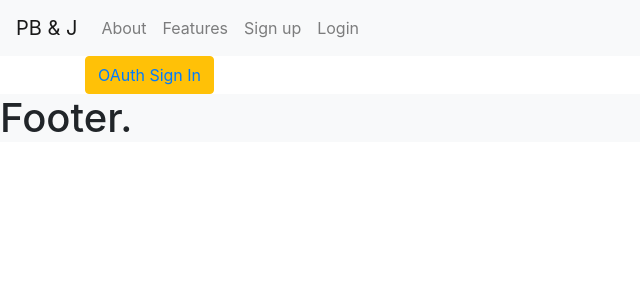
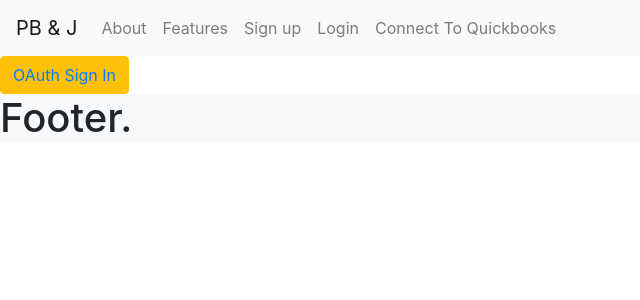
Before and after one commit to adamomeister/react-pb-and-j, a React (Create React App) app: page /quickbooksconnect in a window 1280 px wide. Shown: the top 300 px of the page, without its empty margins (0-640 px from the left). Built offline with nearby package versions, Linux system fonts and the light colour scheme.

Commit message:
add admin conditional button for quickbooks via quickbooksconnect.jsx

```diff
--- a/package.json
+++ b/package.json
@@ -3,11 +3,14 @@
   "version": "0.1.0",
   "private": true,
   "dependencies": {
+    "@casl/ability": "^3.0.0",
+    "@casl/react": "^1.0.1",
     "axios": "^0.18.0",
+    "prop-types": "^15.7.2",
     "react": "^16.7.0",
     "react-dom": "^16.7.0",
     "react-router-dom": "^4.3.1",
-    "react-scripts": "2.1.3"
+    "react-scripts": "^2.1.5"
   },
   "scripts": {
     "start": "PORT=3030 react-scripts start",
--- a/src/App.js
+++ b/src/App.js
@@ -12,7 +12,7 @@ class App extends Component {
         <NavBar />
       </header>
       <div className="container">
-        <button className="btn btn-warning"><a href="https://appcenter.intuit.com/connect/oauth2?client_id=Q0PvPlI6Vc6oEWJD4AeumjFSSLdQI4HSniUXk1weWXIGDJlawv&redirect_uri=http%3A%2F%2Flocalhost%3A3000%2Fcallback&response_type=code&scope=com.intuit.quickbooks.accounting&state=randomState">OAuth Sign In</a></button>
+
       </div>
       <Footer />
       </div>
--- /dev/null
+++ b/src/components/Can.js
@@ -0,0 +1,4 @@
+import { createCanBoundTo } from '@casl/react';
+import ability from '../config/ability';
+
+export default createCanBoundTo(ability);
--- a/src/components/navbar.jsx
+++ b/src/components/navbar.jsx
@@ -3,7 +3,9 @@ import About from "./about";
 import ProductFeatures from "./product-features";
 import SignUp from "./signup";
 import Login from "./login";
+import QuickbooksConnect from "./quickbooksconnect";
 import { BrowserRouter as Router, Route, Link } from "react-router-dom";
+
 
 const NavBar = () => (
   <Router>
@@ -27,6 +29,10 @@ const NavBar = () => (
             <li className="nav-item">
               <Link className="nav-link" to="/login">Login</Link>
             </li>
+            <li className="nav-item">
+              <Link className="nav-link" to="/quickbookconnect">Connect To Quickbooks
+              </Link>
+            </li>
           </ul>
         </div>
       </nav>
@@ -34,6 +40,7 @@ const NavBar = () => (
       <Route path="/features" component={ProductFeatures} />
       <Route path="/signup" component={SignUp} />
       <Route path="/login" component={Login} />
+      <Route path="/quickbooksconnect" component={QuickbooksConnect} />
     </div>
   </Router>
 
--- /dev/null
+++ b/src/components/quickbooksconnect.jsx
@@ -0,0 +1,48 @@
+import React from "react";
+// import Login from "./login";
+
+const NotAdmin = () =>
+  <div>Please login as a business administrator to add Quickbooks data!
+  </div>
+
+const Admin = () =>
+  <div>
+    <button className="btn btn-warning"><a href="https://appcenter.intuit.com/connect/oauth2?client_id=Q0PvPlI6Vc6oEWJD4AeumjFSSLdQI4HSniUXk1weWXIGDJlawv&redirect_uri=http%3A%2F%2Flocalhost%3A3000%2Fcallback&response_type=code&scope=com.intuit.quickbooks.accounting&state=randomState">OAuth Sign In</a></button>
+  </div>
+
+
+class QuickbooksConnect extends React.Component {
+  // constructor(props) {
+  //   super(props);
+  // this.state = {isAdmin: false}
+  // console.log(this.state.isAdmin);
+  // }
+  state = {
+    isAdmin: true,
+    // data: [],
+    // loading: false
+  };
+  // componentDidMount() {
+  //   this.setState({ loading: true})
+
+  // }
+
+  render() {
+    // const isAdmin = this.state.isAdmin;
+    // let button;
+
+    // if (isAdmin){
+    //   button = <button className="btn btn-warning"><a href="https://appcenter.intuit.com/connect/oauth2?client_id=Q0PvPlI6Vc6oEWJD4AeumjFSSLdQI4HSniUXk1weWXIGDJlawv&redirect_uri=http%3A%2F%2Flocalhost%3A3000%2Fcallback&response_type=code&scope=com.intuit.quickbooks.accounting&state=randomState">OAuth Sign In</a></button>;
+    // }else{
+    //   button = <NotAdmin/>;
+    // }
+
+    return (
+      <div>
+         {this.state.isAdmin? <Admin /> : <NotAdmin />}
+      </div>
+    );
+  };
+};
+
+export default QuickbooksConnect;
```
Also changed, not shown: 1 other file (tests, documents, lock files or other folders).
